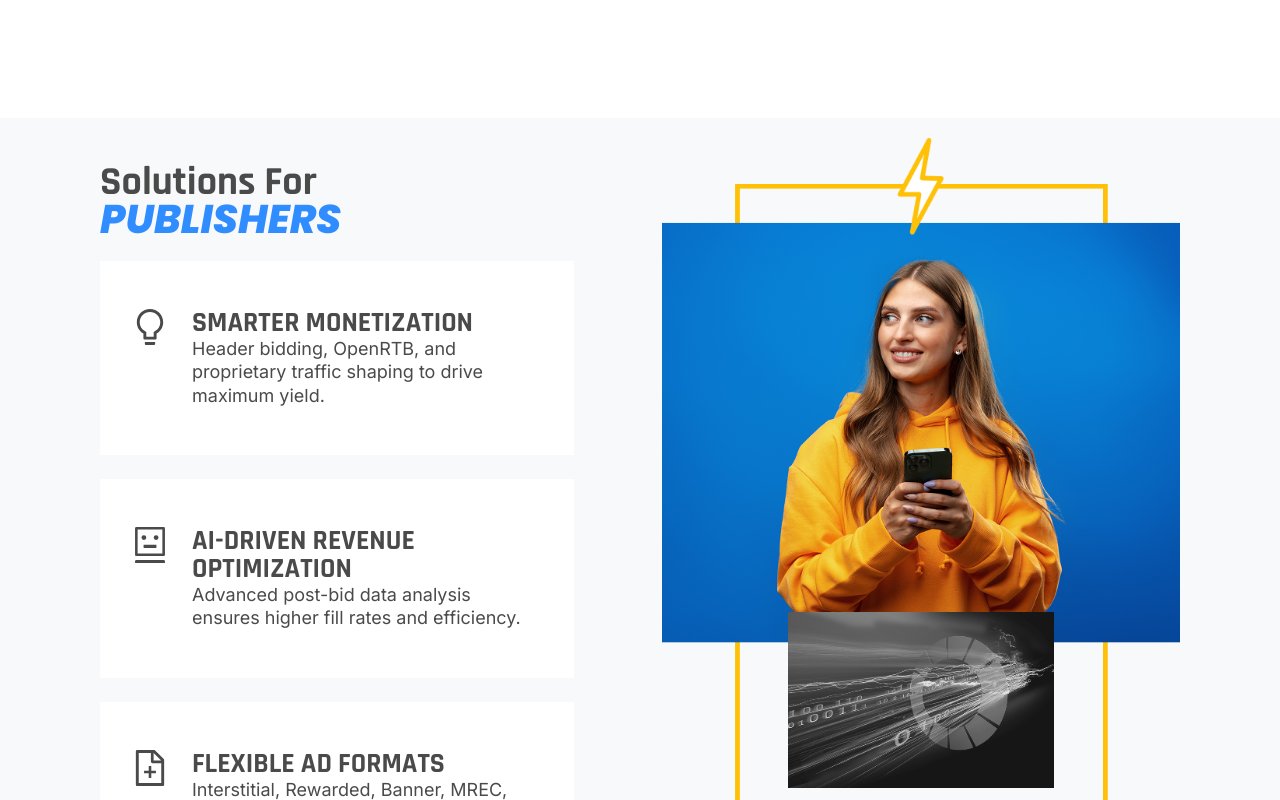
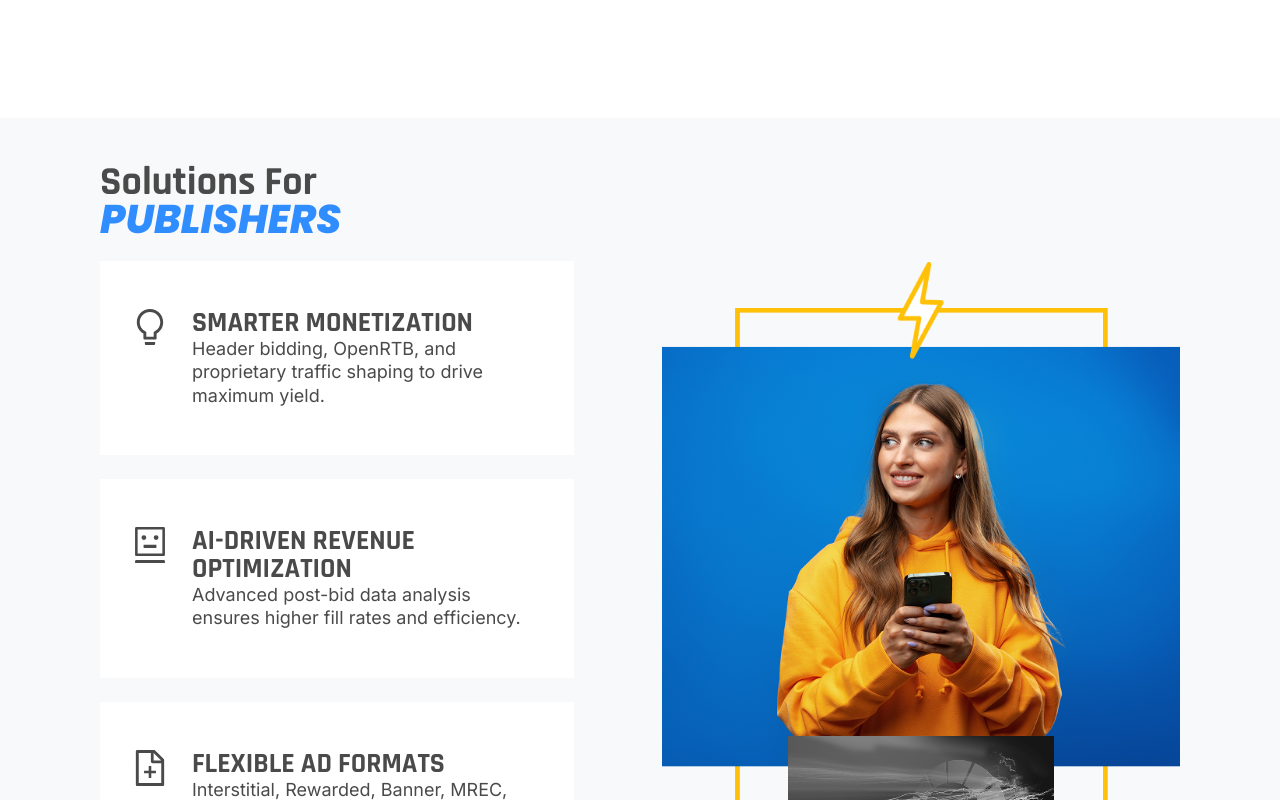
Before and after one commit to jwong65/vite-react-site, a React (Vite) app: page / in a window 1280 px wide. Shown: the part 1280-2080 px from the top of the page. Built offline with nearby package versions, Linux system fonts and the light colour scheme.

Commit message:
Added padding top/bottom to containers on the home page

```diff
--- a/src/pages/Home.jsx
+++ b/src/pages/Home.jsx
@@ -86,7 +86,7 @@ export default function Home() {
                 <Button type='primary' className='redirect'>Learn More</Button>
             </Link>
         </div>
-        <div className='right-content-home'>
+        <div className='right-content-home' style={{paddingTop: '124px'}}>
             <img src={graphicImage1}  />
         </div>
     </div>
@@ -96,7 +96,7 @@ export default function Home() {
         <div className='left-content-home'>
             <img src={graphicImage2} />
         </div>
-        <div className='right-content-home'>
+        <div className='right-content-home' style={{paddingBottom: '124px', paddingTop: '124px'}}>
         <div className='text-container-left'>
                 <h1 className='main-heading'>Solutions for</h1>
                 <h3 className='sub-heading'>Advertisers</h3>
--- a/src/pages/home.css
+++ b/src/pages/home.css
@@ -145,7 +145,7 @@
     justify-content: center;
     align-items: center;
     height: 468px;
-    padding: 50px 20px;
+    padding: 124px 0;
     margin: 0 auto;
     max-width: 1512px;
     box-sizing: border-box;
```
